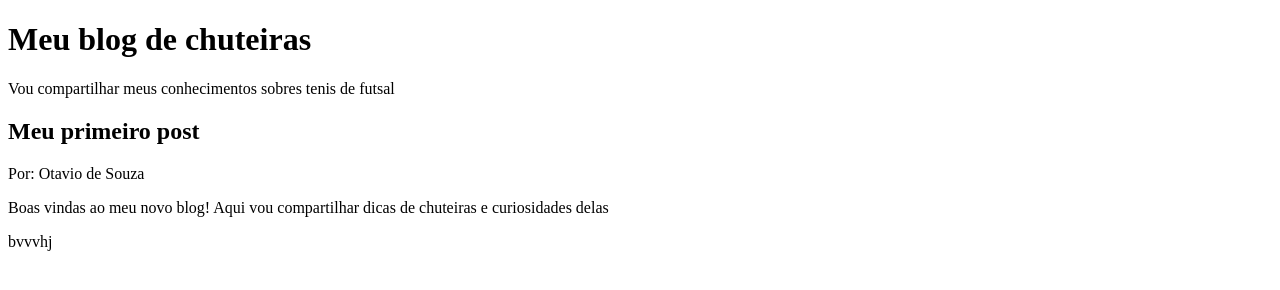
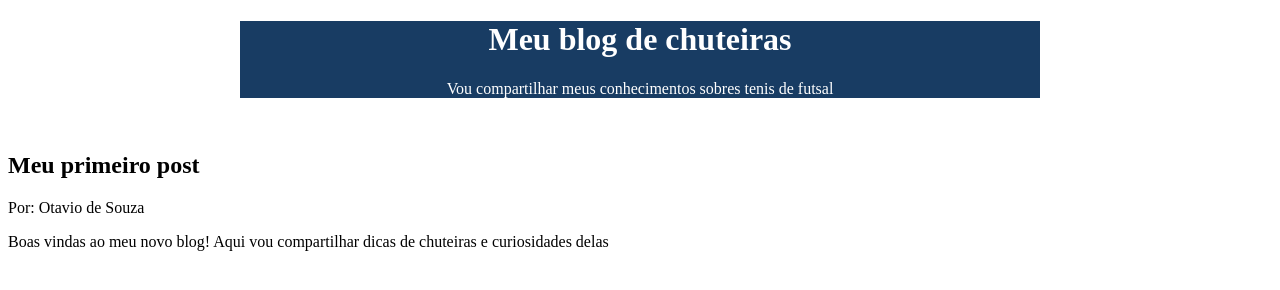
Before and after one commit to otaviosacheti-cloud/salvar, a plain HTML site: page index.html in a window 1280 px wide. Drawn offline with Linux system fonts and the light colour scheme.

Commit message:
Update index.html

```diff
--- a/index.html
+++ b/index.html
@@ -4,6 +4,23 @@
         <meta charset="UTF-8">
         <meta name="viewport" content="width=device-width, initial-scale=1.0">
         <title>Blog</title>
+        <style>
+      header {
+background-color: #183C63;
+color: #FFFFFF;
+text-align: center;
+max-width: 800px;
+margin: 0 auto;
+      }
+      main{
+        background-color: #FFFFFF;
+        color: #183C63;
+        max-width: 800px;
+margin: 0 auto;
+      }
+
+
+        </style>
     </head>
     <body>
         <header>
@@ -11,6 +28,7 @@
         <p>Vou compartilhar meus conhecimentos sobres tenis de futsal</p>
         </header>
         <main>
+            <img src="" alt="">
 
 
         </main>
@@ -19,5 +37,3 @@
         <p>Boas vindas ao meu novo blog! Aqui vou compartilhar dicas de chuteiras e curiosidades delas</p>
      </body>
  </html>
-
- bvvvhj
```
